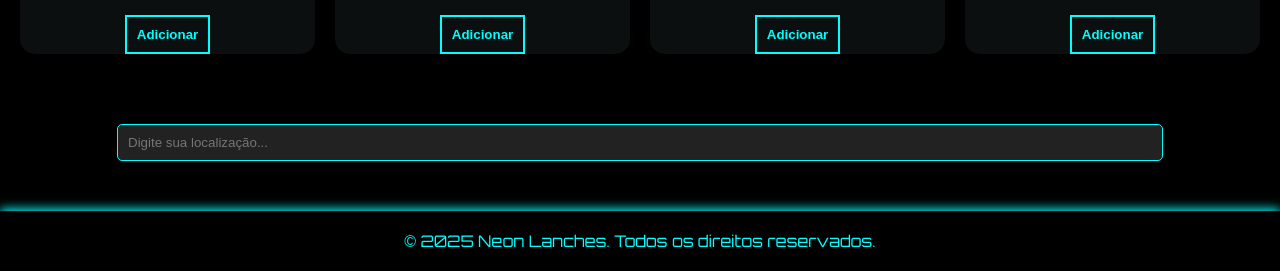
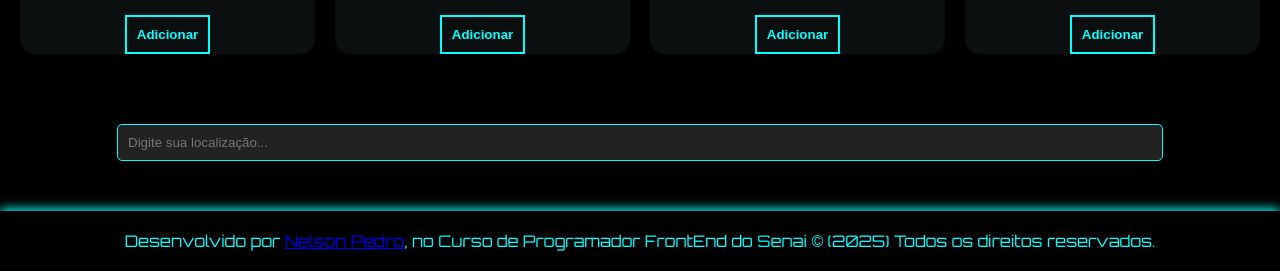
Before and after one commit to PedroRodrigues89/Neon-Lanches, a plain HTML site: page index.html in a window 1280 px wide. Shown: the part 984-1255 px from the top of the page. Drawn offline with Linux system fonts and the light colour scheme.

Commit message:
Update index.html

```diff
--- a/index.html
+++ b/index.html
@@ -295,7 +295,7 @@
 
   <!-- Rodapé -->
   <footer style="text-align: center; padding: 20px; color: cyan; background-color: #000; font-family: 'Orbitron', sans-serif; box-shadow: 0 -2px 10px cyan; margin-top: 50px;">
-    © 2025 Neon Lanches. Todos os direitos reservados.
+     Desenvolvido por <a href="https://pedrorodrigues89.github.io/pagina-4/" target="_blank">Nelson Pedro</a>, no Curso de Programador FrontEnd do Senai © (2025) Todos os direitos reservados.
   </footer>
 
   <script>
```
